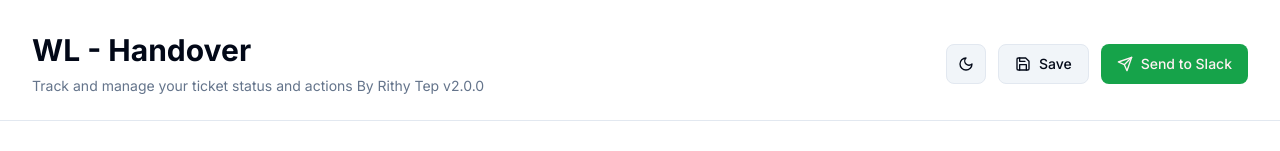
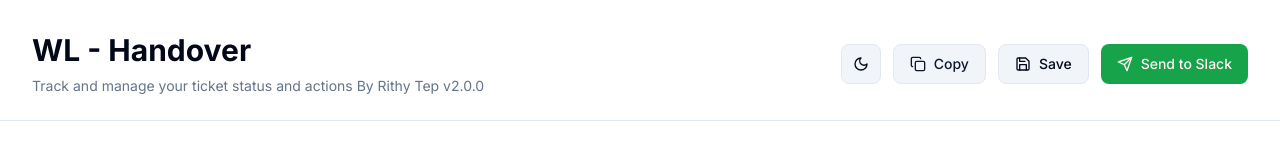
Before and after one commit to RithyTep/handover-wl, a Next.js app in the folder nextjs/: page / in a window 1280 px wide. Shown: the top 151 px of the page. Built offline with nearby package versions, Linux system fonts and the light colour scheme; no server answers; the database is empty.

Commit message:
v2.1.0 Add copy feature

```diff
--- a/nextjs/app/page.tsx
+++ b/nextjs/app/page.tsx
@@ -13,6 +13,7 @@ import {
   AlertTriangle,
   Search,
   Filter,
+  Copy,
 } from "lucide-react";
 import { Button } from "@/components/ui/button";
 import {
@@ -148,6 +149,50 @@ export default function Dashboard() {
     }
   };
 
+  const handleCopyForSlack = async () => {
+    try {
+      const JIRA_URL = process.env.NEXT_PUBLIC_JIRA_URL || "https://jira.example.com";
+
+      // Get all ticket keys with filled data
+      const ticketKeys = Object.keys(ticketData)
+        .filter((key) => key.startsWith("status-"))
+        .map((key) => key.replace("status-", ""));
+
+      // Filter tickets that have status or action filled
+      const filledTickets = ticketKeys.filter((ticketKey) => {
+        const status = ticketData[`status-${ticketKey}`];
+        const action = ticketData[`action-${ticketKey}`];
+        return status !== "--" || action !== "--";
+      });
+
+      if (filledTickets.length === 0) {
+        toast.error("No tickets with filled status or action");
+        return;
+      }
+
+      // Build Slack message
+      let message = "";
+      filledTickets.forEach((ticketKey, index) => {
+        const status = ticketData[`status-${ticketKey}`] || "--";
+        const action = ticketData[`action-${ticketKey}`] || "--";
+        const ticket = tickets.find((t) => t.key === ticketKey);
+        const summary = ticket?.summary || "";
+
+        message += `--- Ticket ${index + 1} ---\n`;
+        message += `Ticket Link: ${ticket?.jiraUrl || ""} ${summary}\n`;
+        message += `Status: ${status}\n`;
+        message += `Action: ${action}\n`;
+        message += `\n`;
+      });
+
+      // Copy to clipboard
+      await navigator.clipboard.writeText(message.trim());
+      toast.success(`Copied ${filledTickets.length} ticket(s) to clipboard`);
+    } catch (error: any) {
+      toast.error("Error copying to clipboard: " + error.message);
+    }
+  };
+
   const stats = getStats();
 
   // Filter tickets based on search
@@ -182,6 +227,10 @@ export default function Dashboard() {
             </div>
             <div className="flex gap-2 sm:gap-3 flex-wrap">
               <ThemeToggle variant="header" />
+              <Button variant="secondary" onClick={handleCopyForSlack} className="h-10 px-4">
+                <Copy className="h-4 w-4 mr-2" />
+                <span>Copy</span>
+              </Button>
               <Button variant="outline" onClick={handleSave} className="h-10 px-4">
                 <Save className="h-4 w-4 mr-2" />
                 <span>Save</span>
@@ -257,9 +306,8 @@ export default function Dashboard() {
                         return (
                           <tr
                             key={ticket.key}
-                            className={`border-b border-border hover:bg-muted/30 transition-colors ${
-                              index % 2 === 0 ? "bg-card" : "bg-muted/10"
-                            }`}
+                            className={`border-b border-border hover:bg-muted/30 transition-colors ${index % 2 === 0 ? "bg-card" : "bg-muted/10"
+                              }`}
                           >
                             <td className="p-2 sm:p-4 text-muted-foreground font-medium text-xs sm:text-sm">
                               {index + 1}
```
